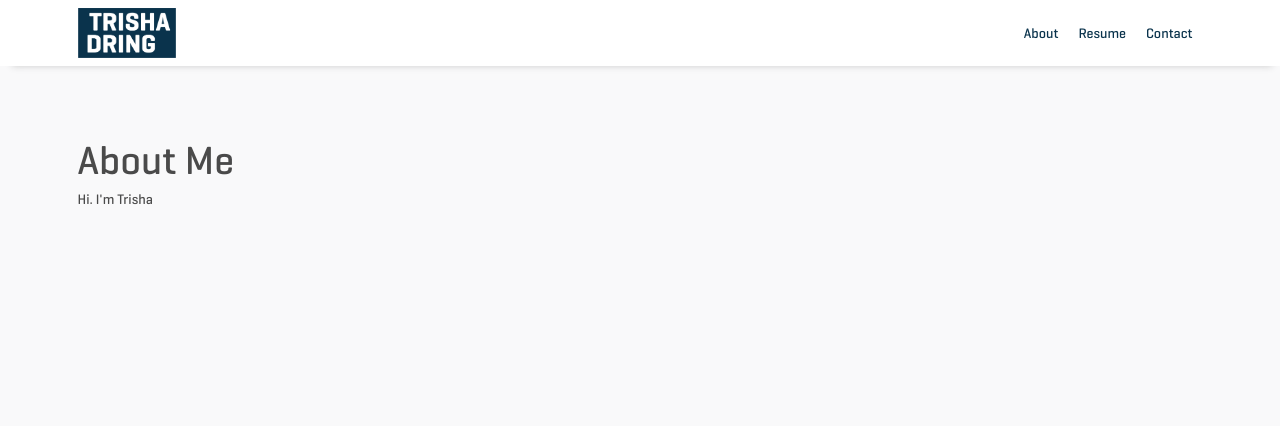
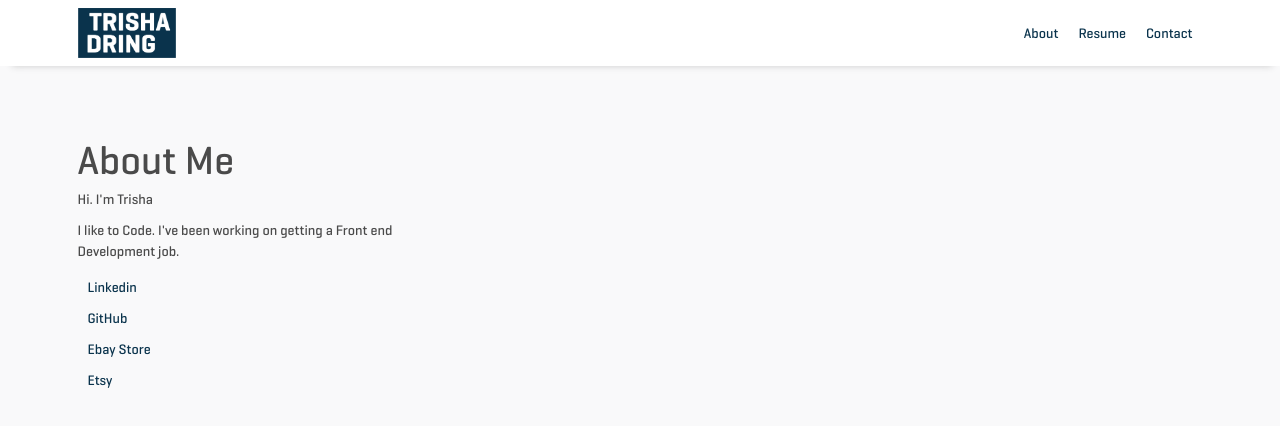
Before and after one commit to Trishadring/Portfolio, a React (Create React App) app: page /About in a window 1280 px wide. Shown: the top 426 px of the page. Built offline with nearby package versions, Linux system fonts and the light colour scheme.

Commit message:
added cpanel file

```diff
--- a/src/components/about.js
+++ b/src/components/about.js
@@ -5,6 +5,16 @@ const About = () =>  {
     <div className="container" >
       <h1>About Me</h1>
 			<p class="explain">Hi. I'm Trisha</p>
+      <p>
+        I like to Code.
+        I've been working on getting a Front end Development job.
+      </p>
+
+      <a className="nav-link" href="https://www.linkedin.com/in/trisha-dring-1488b95b/">Linkedin</a>
+      <a className="nav-link" href="https://github.com/Trishadring">GitHub</a>
+      <a className="nav-link" href="https://www.ebay.com/str/gagnierfabric">Ebay Store</a>
+      <a className="nav-link" href="https://www.etsy.com/shop/GagnierInc?ref=profile_header">Etsy</a>
+
     </div>
   );
 }
```
Also changed, not shown: .cpanel.yml (added).
